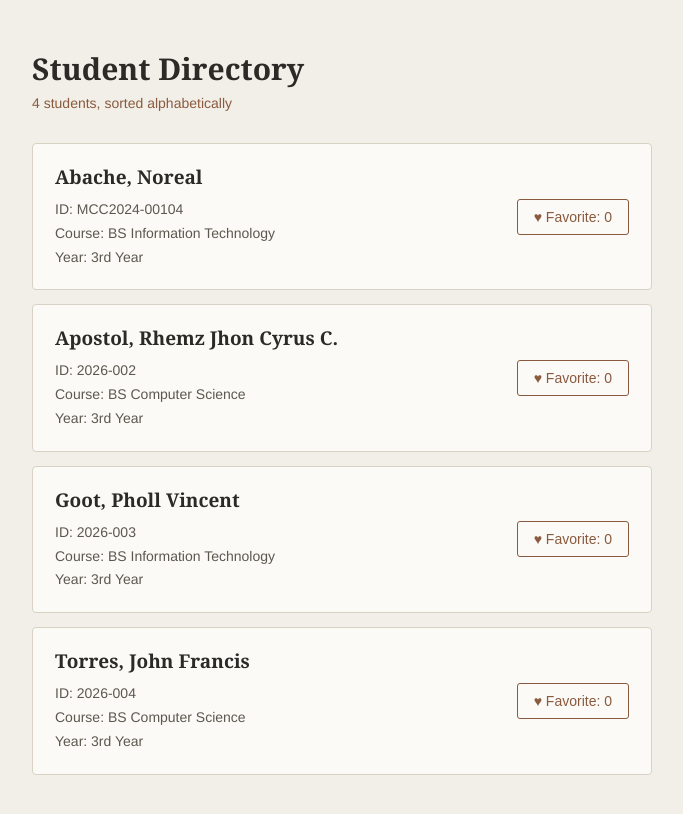
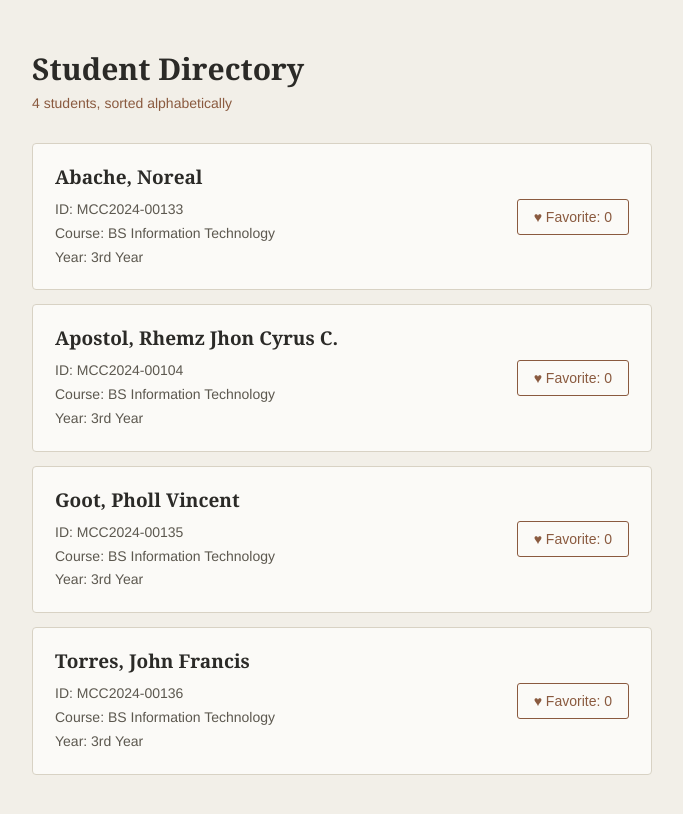
Before and after one commit to rhemzjhoncyruscapostol-source/Mini_React_Student_Directory, a React (Vite) app: page / in a window 1280 px wide. Shown: the top 814 px of the page, without its empty margins (298-981 px from the left). Built offline with nearby package versions, Linux system fonts and the light colour scheme.

Commit message:
change id

```diff
--- a/src/App.jsx
+++ b/src/App.jsx
@@ -2,10 +2,10 @@ import StudentCard from "./StudentCard.jsx";
 
 // Students sorted alphabetically by last name
 const students = [
-  { name: "Abache, Noreal", id: "MCC2024-00104", course: "BS Information Technology", year: "3rd Year" },
-  { name: "Apostol, Rhemz Jhon Cyrus C.", id: "2026-002", course: "BS Computer Science", year: "3rd Year" },
-  { name: "Goot, Pholl Vincent", id: "2026-003", course: "BS Information Technology", year: "3rd Year" },
-  { name: "Torres, John Francis", id: "2026-004", course: "BS Computer Science", year: "3rd Year" },
+  { name: "Abache, Noreal", id: "MCC2024-00133", course: "BS Information Technology", year: "3rd Year" },
+  { name: "Apostol, Rhemz Jhon Cyrus C.", id: "MCC2024-00104", course: "BS Information Technology", year: "3rd Year" },
+  { name: "Goot, Pholl Vincent", id: "MCC2024-00135", course: "BS Information Technology", year: "3rd Year" },
+  { name: "Torres, John Francis", id: "MCC2024-00136", course: "BS Information Technology", year: "3rd Year" },
 ];
 
 export default function App() {
--- a/src/StudentCard.jsx
+++ b/src/StudentCard.jsx
@@ -1,6 +1,5 @@
 import { useState } from "react";
 
-// Reusable StudentCard component (uses props + useState)
 export default function StudentCard({ name, id, course, year }) {
   const [favorites, setFavorites] = useState(0);
 
```
